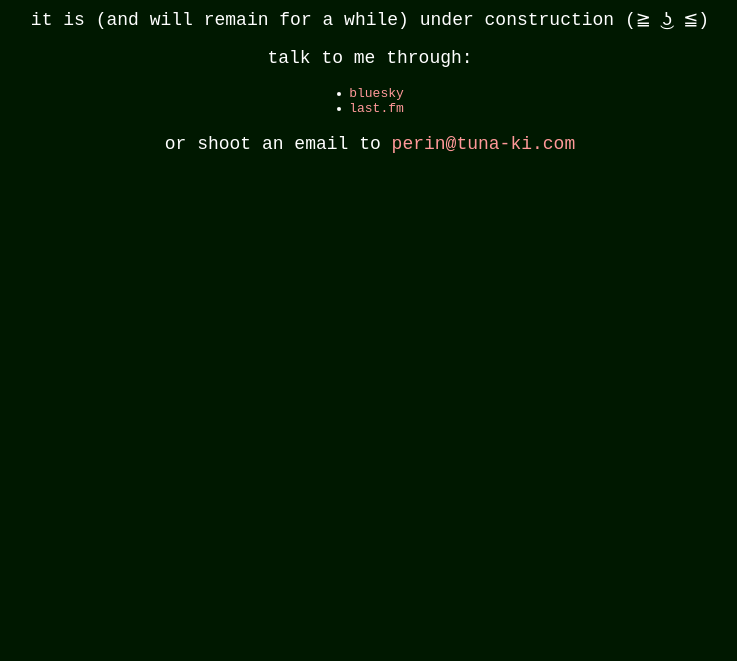
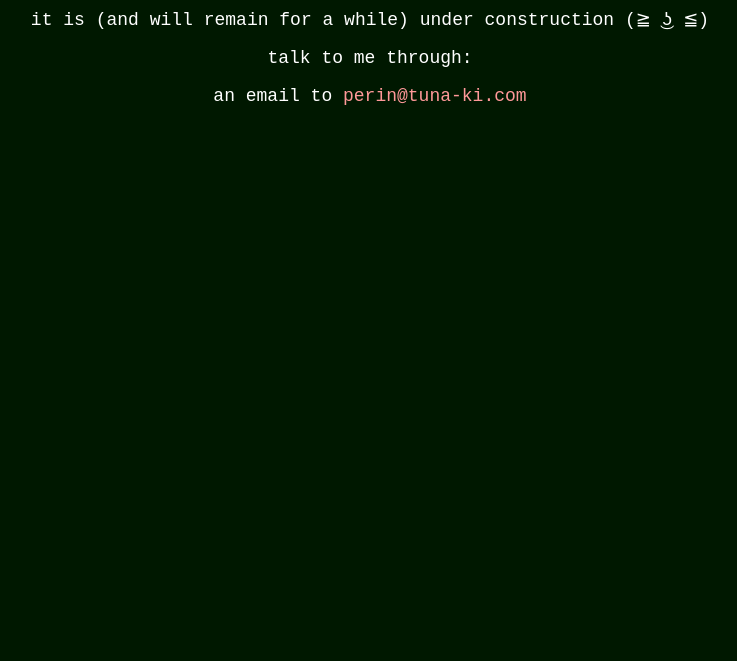
Before and after one commit to tunaki17/tuna-ki.com, a plain HTML site: page index.html in a window 1280 px wide. Shown: the part 139-800 px from the top of the page, without its empty margins (270-1007 px from the left). Drawn offline with Linux system fonts and the light colour scheme.

Commit message:
Update index.html

```diff
--- a/index.html
+++ b/index.html
@@ -39,10 +39,6 @@
   <h1><b>this is my website</b></h1>
   <p>it is (and will remain for a while) under construction (≧ ͜ʖ ≦)</p>
   <p>talk to me through:</p>
-  <ul>
-    <li><a href="https://bsky.app/profile/tuna-ki.com">bluesky</a></li>
-    <li><a href="https://www.last.fm/user/tunaki17">last.fm</a></li>
-  </ul>
-  <p>or shoot an email to <a href="mailto:perin@tuna-ki.com">perin@tuna-ki.com</a></p>
+  <p>an email to <a href="mailto:perin@tuna-ki.com">perin@tuna-ki.com</a></p>
 </body>
 </html>
```
